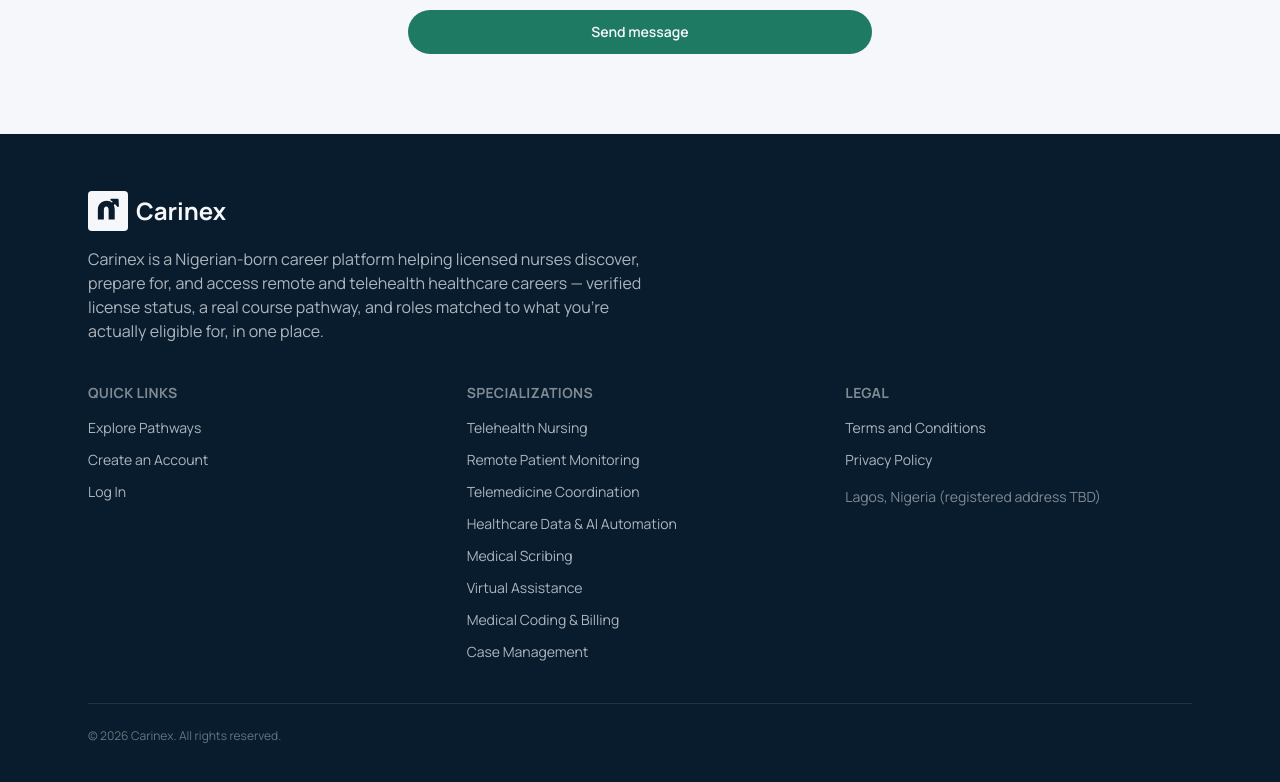
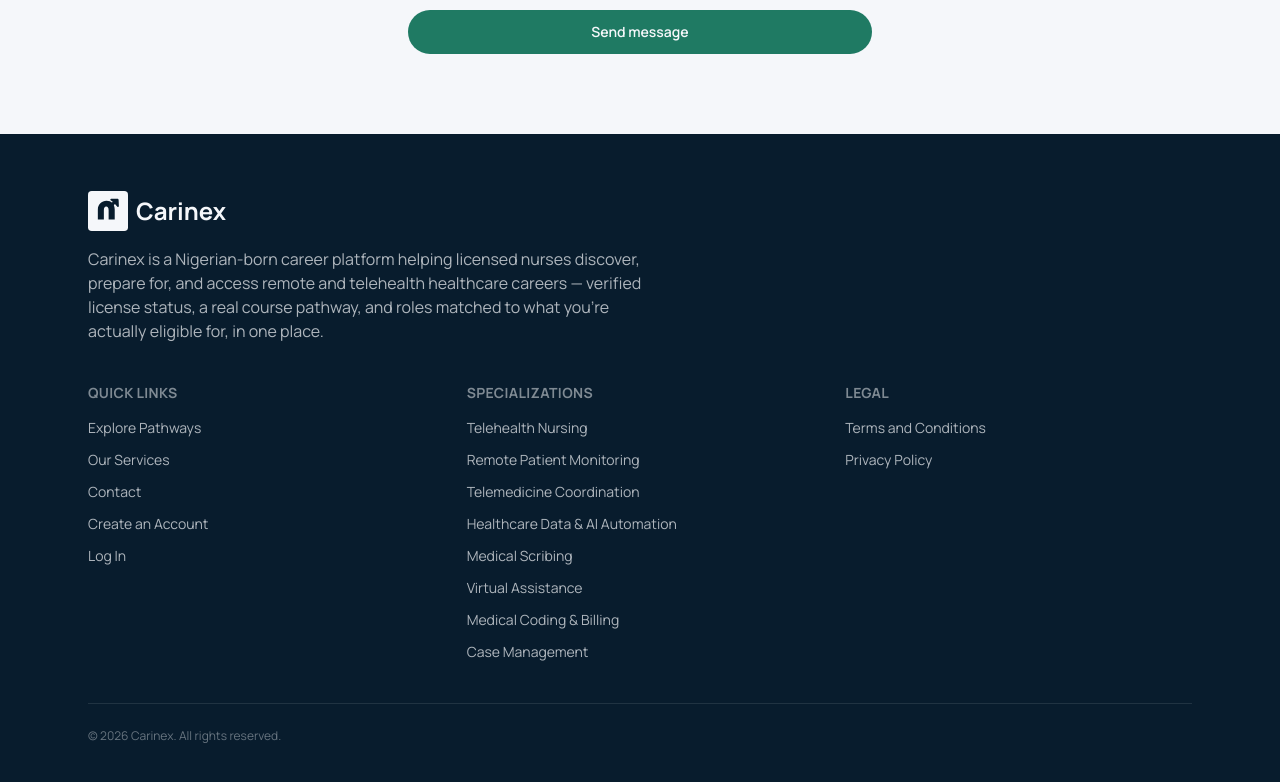
Before and after one commit to isaaczauyei-cyber/Carinex.ai, a Next.js app: page /contact in a window 1280 px wide. Shown: the part 545-1327 px from the top of the page. Built offline with nearby package versions, Linux system fonts and the light colour scheme; no server answers.

Commit message:
Update Footer.tsx

```diff
--- a/components/Footer.tsx
+++ b/components/Footer.tsx
@@ -74,6 +74,16 @@ export default function Footer() {
                   Explore Pathways
                 </Link>
               </li>
+              <li>
+                <Link href="/services" className="text-sm text-carinex-white/70 hover:text-carinex-white">
+                  Our Services
+                </Link>
+              </li>
+              <li>
+                <Link href="/contact" className="text-sm text-carinex-white/70 hover:text-carinex-white">
+                  Contact
+                </Link>
+              </li>
               {user ? (
                 <>
                   <li>
@@ -133,7 +143,6 @@ export default function Footer() {
                 </li>
               ))}
             </ul>
-            <p className="mt-4 text-sm text-carinex-white/50">Lagos, Nigeria (registered address TBD)</p>
           </div>
         </div>
 
@@ -143,4 +152,4 @@ export default function Footer() {
       </div>
     </footer>
   );
-}
+ }
```
